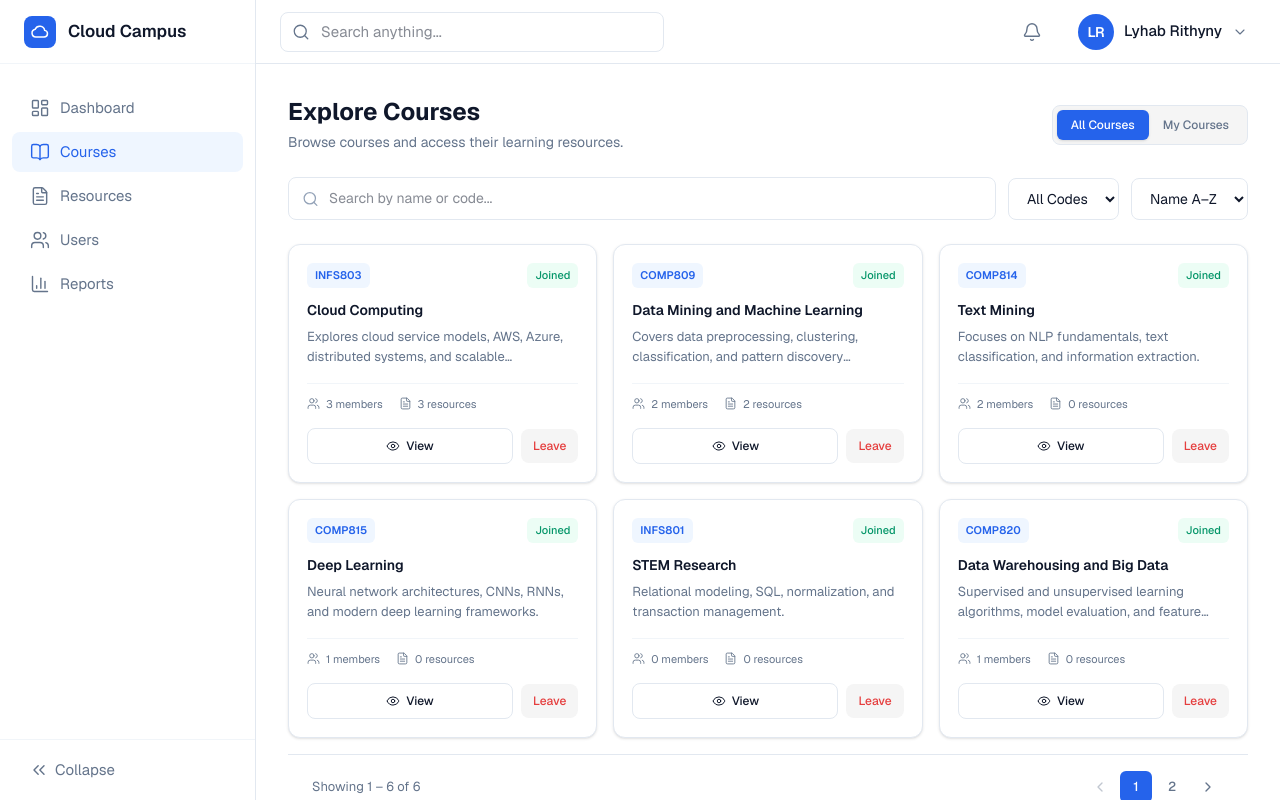
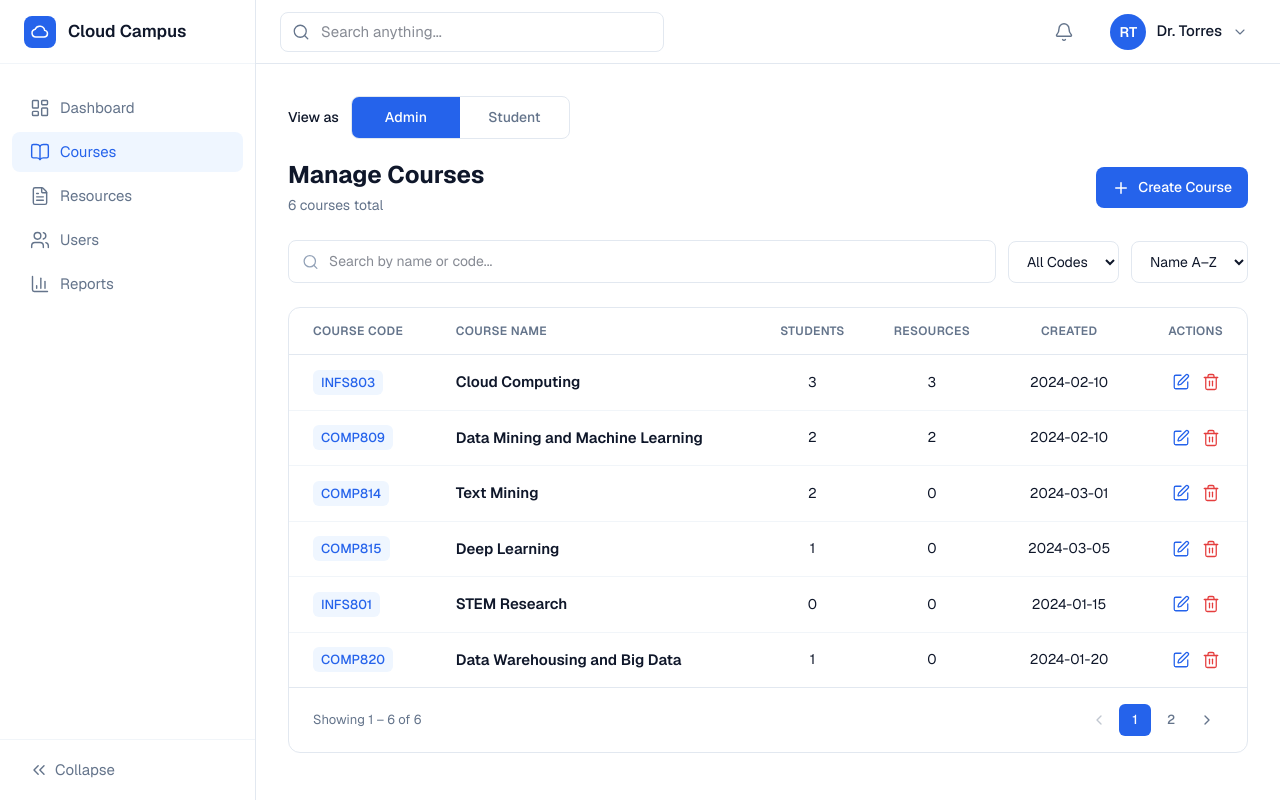
Before and after one commit to Lyhab/cloud-campus-frontend, a Next.js app: page /courses in a window 1280 px wide. Built offline with nearby package versions, Linux system fonts and the light colour scheme.

Commit message:
refactor: centralize mock dashboard viewer

```diff
--- a/app/(dashboard)/courses/[id]/page.tsx
+++ b/app/(dashboard)/courses/[id]/page.tsx
@@ -19,6 +19,7 @@ import {
   getUserCountForCourse,
   getUsersForCourse,
 } from "../../../lib/data/users";
+import { mockViewer } from "../../../lib/data/mock-viewer";
 
 export default function CourseDetailsPage() {
   const params = useParams();
@@ -57,11 +58,7 @@ export default function CourseDetailsPage() {
   const courseResources = getResourcesForCourse(course.id);
   const courseStudents = getUsersForCourse(course.id);
 
-  const user = {
-    role: "student" as "admin" | "student",
-  };
-
-  const isAdmin = user.role === "admin";
+  const isAdmin = mockViewer.role === "admin";
 
   return (
     <div className="h-full overflow-y-auto p-8">
--- a/app/(dashboard)/courses/page.tsx
+++ b/app/(dashboard)/courses/page.tsx
@@ -27,8 +27,9 @@ import {
 
 // Data
 import { courses } from "../../lib/data/courses";
-import { getUserCountForCourse, users } from "../../lib/data/users";
+import { getUserCountForCourse } from "../../lib/data/users";
 import { getResourceCountForCourse } from "../../lib/data/resources";
+import { mockViewer } from "../../lib/data/mock-viewer";
 
 interface CourseRow {
   id: string;
@@ -451,10 +452,6 @@ function StudentCoursesContent({
   );
 }
 
-const user = {
-  role: "student" as "admin" | "student",
-};
-
 function CoursesPageContent() {
   // Admin / Student preview toggle
   const [viewAsStudent, setViewAsStudent] = useState(false);
@@ -465,8 +462,6 @@ function CoursesPageContent() {
 
   const searchParams = useSearchParams();
   const router = useRouter();
-
-  const currentUser = users[0];
 
   const courseView =
     searchParams.get("filter") === "my-courses" ? "my-courses" : "all";
@@ -481,10 +476,10 @@ function CoursesPageContent() {
 
   const displayedCourses =
     courseView === "my-courses"
-      ? courses.filter((course) => currentUser.courseIds.includes(course.id))
+      ? courses.filter((course) => mockViewer.courseIds.includes(course.id))
       : courses;
 
-  const isAdmin = user.role === "admin";
+  const isAdmin = mockViewer.role === "admin";
 
   return (
     <div className="h-full overflow-y-auto p-8">
--- a/app/(dashboard)/dashboard/page.tsx
+++ b/app/(dashboard)/dashboard/page.tsx
@@ -23,13 +23,12 @@ import { courses } from "@/app/lib/data/courses";
 import { resources } from "@/app/lib/data/resources";
 import { users } from "@/app/lib/data/users";
 import { reports } from "@/app/lib/data/reports";
-
-const currentUser = users[0];
+import { mockViewer } from "@/app/lib/data/mock-viewer";
 
 export default function DashboardPage() {
   const router = useRouter();
 
-  const isAdmin = currentUser.role === "admin";
+  const isAdmin = mockViewer.role === "admin";
 
   const recentUploads = resources.slice(0, 5).map((resource) => {
     const uploader = users.find((user) => user.id === resource.uploadedBy);
@@ -112,7 +111,7 @@ export default function DashboardPage() {
     });
 
   const studentCourses = courses
-    .filter((course) => currentUser.courseIds?.includes(course.id))
+    .filter((course) => mockViewer.courseIds.includes(course.id))
     .map((course) => ({
       code: course.code,
       name: course.name,
@@ -153,7 +152,7 @@ export default function DashboardPage() {
           className="text-2xl font-bold"
           style={{ color: "var(--foreground)" }}
         >
-          {getGreeting()}, {currentUser.name}
+          {getGreeting()}, {mockViewer.name}
         </h1>
 
         <p className="mt-1 text-[14px]" style={{ color: "var(--muted)" }}>
@@ -327,7 +326,7 @@ export default function DashboardPage() {
               label="My Uploads"
               value={
                 resources.filter(
-                  (resource) => resource.uploadedBy === currentUser.id,
+                  (resource) => resource.uploadedBy === mockViewer.id,
                 ).length
               }
               icon={Upload}
@@ -337,8 +336,7 @@ export default function DashboardPage() {
             <DashboardStatisticCard
               label="Bookmarked"
               value={
-                users.find((user) => user.id === currentUser.id)
-                  ?.bookmarkedResourceIds.length ?? 0
+                mockViewer.bookmarkedResourceIds.length
               }
               icon={Bookmark}
               onClick={() => router.push("/resources?filter=bookmarked")}
--- a/app/(dashboard)/layout.tsx
+++ b/app/(dashboard)/layout.tsx
@@ -1,13 +1,14 @@
 import Sidebar from "../components/sidebar";
 import Header from "../components/header";
+import { mockViewer } from "../lib/data/mock-viewer";
 
 export default function AppLayout({ children }: { children: React.ReactNode }) {
   return (
     <div className="flex h-screen overflow-hidden">
-      <Sidebar />
+      <Sidebar role={mockViewer.role} />
 
       <div className="flex min-h-0 flex-1 flex-col">
-        <Header name="Lyhab Rithyny" initials="LR" />
+        <Header name={mockViewer.name} initials={mockViewer.initials} />
 
         <main className="min-h-0 flex-1 overflow-y-auto">{children}</main>
       </div>
--- a/app/(dashboard)/profile/page.tsx
+++ b/app/(dashboard)/profile/page.tsx
@@ -1,19 +1,33 @@
 import DashboardIcon from "../_components/dashboard-icon";
+import { courses } from "../../lib/data/courses";
+import { mockViewer } from "../../lib/data/mock-viewer";
+import { getResourcesUploadedByUser } from "../../lib/data/resources";
 
-const profile = {
-  name: "Alex Chen",
-  initials: "AC",
-  email: "alex.chen@uni.edu",
-  role: "Student",
-  status: "Active",
-  joinedAt: "15 February 2024",
-};
+const uploadedResources = getResourcesUploadedByUser(mockViewer.id);
+const coursesJoined = courses.filter((course) =>
+  mockViewer.courseIds.includes(course.id),
+).length;
+const totalDownloads = uploadedResources.reduce(
+  (total, resource) => total + resource.downloads,
+  0,
+);
 
 const stats = [
-  { value: "2", label: "Courses Joined", icon: "book" as const },
-  { value: "5", label: "Resources Uploaded", icon: "file" as const },
-  { value: "1.2K", label: "Total Downloads", icon: "download" as const },
+  { value: coursesJoined, label: "Courses Joined", icon: "book" as const },
+  {
+    value: uploadedResources.length,
+    label: "Resources Uploaded",
+    icon: "file" as const,
+  },
+  {
+    value: totalDownloads,
+    label: "Total Downloads",
+    icon: "download" as const,
+  },
 ];
+
+const roleLabel = mockViewer.role === "admin" ? "Admin" : "Student";
+const statusLabel = mockViewer.status === "active" ? "Active" : "Disabled";
 
 const buttonClass = "rounded-lg border border-[#e2e8f0] bg-white px-4 py-2 text-sm font-medium text-[#334155] shadow-sm outline-none transition hover:bg-[#f8fafc] focus-visible:ring-2 focus-visible:ring-[#2563eb]";
 
@@ -27,11 +41,11 @@ export default function ProfilePage() {
 
       <section className="mt-8 flex flex-col gap-5 rounded-2xl border border-[#e2e8f0] bg-white p-6 shadow-[0_2px_5px_rgba(15,23,42,0.08)] sm:flex-row sm:items-center sm:justify-between sm:p-8">
         <div className="flex items-center gap-5">
-          <div className="flex size-20 shrink-0 items-center justify-center rounded-2xl bg-[#3b82f6] text-2xl font-bold text-white sm:size-24 sm:text-3xl">{profile.initials}</div>
+          <div className="flex size-20 shrink-0 items-center justify-center rounded-2xl bg-[#3b82f6] text-2xl font-bold text-white sm:size-24 sm:text-3xl">{mockViewer.initials}</div>
           <div>
-            <h2 className="text-xl font-bold sm:text-2xl">{profile.name}</h2>
-            <p className="mt-1 text-sm text-[#64748b] sm:text-base">{profile.email}</p>
-            <span className="mt-2 inline-flex rounded-md bg-[#eff6ff] px-2.5 py-1 text-xs font-medium text-[#2563eb] sm:text-sm">{profile.role}</span>
+            <h2 className="text-xl font-bold sm:text-2xl">{mockViewer.name}</h2>
+            <p className="mt-1 text-sm text-[#64748b] sm:text-base">{mockViewer.email}</p>
+            <span className="mt-2 inline-flex rounded-md bg-[#eff6ff] px-2.5 py-1 text-xs font-medium text-[#2563eb] sm:text-sm">{roleLabel}</span>
           </div>
         </div>
         <button type="button" aria-disabled="true" title="Photo editing will be available after backend integration" className={buttonClass}>Change Photo</button>
@@ -54,11 +68,11 @@ export default function ProfilePage() {
         </div>
         <dl className="mt-6 divide-y divide-[#f1f5f9]">
           {[
-            ["Full Name", profile.name],
-            ["Email Address", profile.email],
-            ["Role", profile.role],
-            ["Status", profile.status],
-            ["Member Since", profile.joinedAt],
+            ["Full Name", mockViewer.name],
+            ["Email Address", mockViewer.email],
+            ["Role", roleLabel],
+            ["Status", statusLabel],
+            ["Member Since", mockViewer.joinedAt],
           ].map(([label, value]) => (
             <div key={label} className="flex flex-col gap-1 py-4 text-sm sm:flex-row sm:items-center sm:justify-between sm:text-base">
               <dt className="text-[#64748b]">{label}</dt>
--- a/app/(dashboard)/resources/[id]/page.tsx
+++ b/app/(dashboard)/resources/[id]/page.tsx
@@ -13,6 +13,7 @@ import ResourceRelated from "@/app/components/pages/resources/resource-related";
 import { resources } from "../../../lib/data/resources";
 import { courses } from "../../../lib/data/courses";
 import { users } from "../../../lib/data/users";
+import { mockViewer } from "../../../lib/data/mock-viewer";
 
 // Helpers
 import { getFileTypeBadgeClass } from "@/app/lib/get-file-type-badge-class";
@@ -23,15 +24,10 @@ export default function ResourceDetailsPage() {
 
   const resource = resources.find((resource) => resource.id === params.id);
 
-  const user = {
-    id: "current-user-id", // TODO: replace with real auth/session user
-    role: "admin" as "admin" | "student",
-  };
-
-  const isAdmin = user.role === "admin";
+  const isAdmin = mockViewer.role === "admin";
 
   // --- Rating state ---
-  // TODO: hydrate this from resource.ratings (e.g. find the entry for user.id)
+  // TODO: hydrate this from resource.ratings (e.g. find the entry for mockViewer.id)
   const [userRating, setUserRating] = useState<number>(0);
   const [hoverRating, setHoverRating] = useState<number>(0);
   const [averageRating, setAverageRating] = useState<number>(
@@ -58,7 +54,7 @@ export default function ResourceDetailsPage() {
     // TODO: call your API here, e.g.
     // await fetch(`/api/resources/${resource.id}/rate`, {
     //   method: "POST",
-    //   body: JSON.stringify({ userId: user.id, value }),
+    //   body: JSON.stringify({ userId: mockViewer.id, value }),
     // });
   };
 
--- a/app/(dashboard)/resources/page.tsx
+++ b/app/(dashboard)/resources/page.tsx
@@ -35,6 +35,7 @@ import {
 import { resources } from "../../lib/data/resources";
 import { users } from "../../lib/data/users";
 import { courses } from "../../lib/data/courses";
+import { mockViewer } from "../../lib/data/mock-viewer";
 
 // Helpers
 import { getFileTypeBadgeClass } from "@/app/lib/get-file-type-badge-class";
@@ -50,13 +51,6 @@ interface ResourceRow {
   rating: number;
   status: "pending" | "approved" | "denied";
 }
-
-// Static current user for now.
-// Replace with authenticated user later.
-const user = {
-  id: "u1",
-  role: "student" as "admin" | "student",
-};
 
 // Map resources into table rows.
 const resourceRows: ResourceRow[] = resources.map((resource) => {
@@ -426,7 +420,7 @@ function StudentResourcesContent({
 
   const [bookmarkedIds, setBookmarkedIds] = useState<string[]>(
     () =>
-      users.find((item) => item.id === user.id)?.bookmarkedResourceIds ?? [],
+      mockViewer.bookmarkedResourceIds,
   );
 
   const currentResources = resources.filter((resource) => {
@@ -435,7 +429,7 @@ function StudentResourcesContent({
     }
 
     if (view === "uploads") {
-      return resource.uploadedBy === user.id;
+      return resource.uploadedBy === mockViewer.id;
     }
 
     return true;
@@ -630,7 +624,7 @@ function ResourcesPageContent() {
     urlFilter === "top-rated" ? "rating" : "newest",
   );
 
-  const isAdmin = user.role === "admin";
+  const isAdmin = mockViewer.role === "admin";
 
   // Keep the sort in sync if the URL filter changes.
   const activeSort = urlFilter === "top-rated" ? "rating" : sort;
--- a/app/components/sidebar.tsx
+++ b/app/components/sidebar.tsx
@@ -13,6 +13,7 @@ import {
   UploadCloud,
   ChevronsLeft,
 } from "lucide-react";
+import type { User } from "../lib/types";
 
 const adminNavItems = [
   { label: "Dashboard", href: "/dashboard", icon: LayoutDashboard },
@@ -38,12 +39,14 @@ const studentNavItems = [
   },
 ];
 
-export default function Sidebar() {
+interface SidebarProps {
+  role: User["role"];
+}
+
+export default function Sidebar({ role }: SidebarProps) {
   const pathname = usePathname();
   const [collapsed, setCollapsed] = useState(false);
   const [hoveredIndex, setHoveredIndex] = useState<number | null>(null);
-
-  const role = "admin";
 
   let navItems;
   if (role === "admin") {
--- /dev/null
+++ b/app/lib/data/mock-viewer.ts
@@ -0,0 +1,11 @@
+import { users } from "./users";
+
+const MOCK_VIEWER_ID = "u4";
+
+const viewer = users.find((user) => user.id === MOCK_VIEWER_ID);
+
+if (!viewer) {
+  throw new Error(`Mock viewer with ID "${MOCK_VIEWER_ID}" was not found.`);
+}
+
+export const mockViewer = viewer;
```
